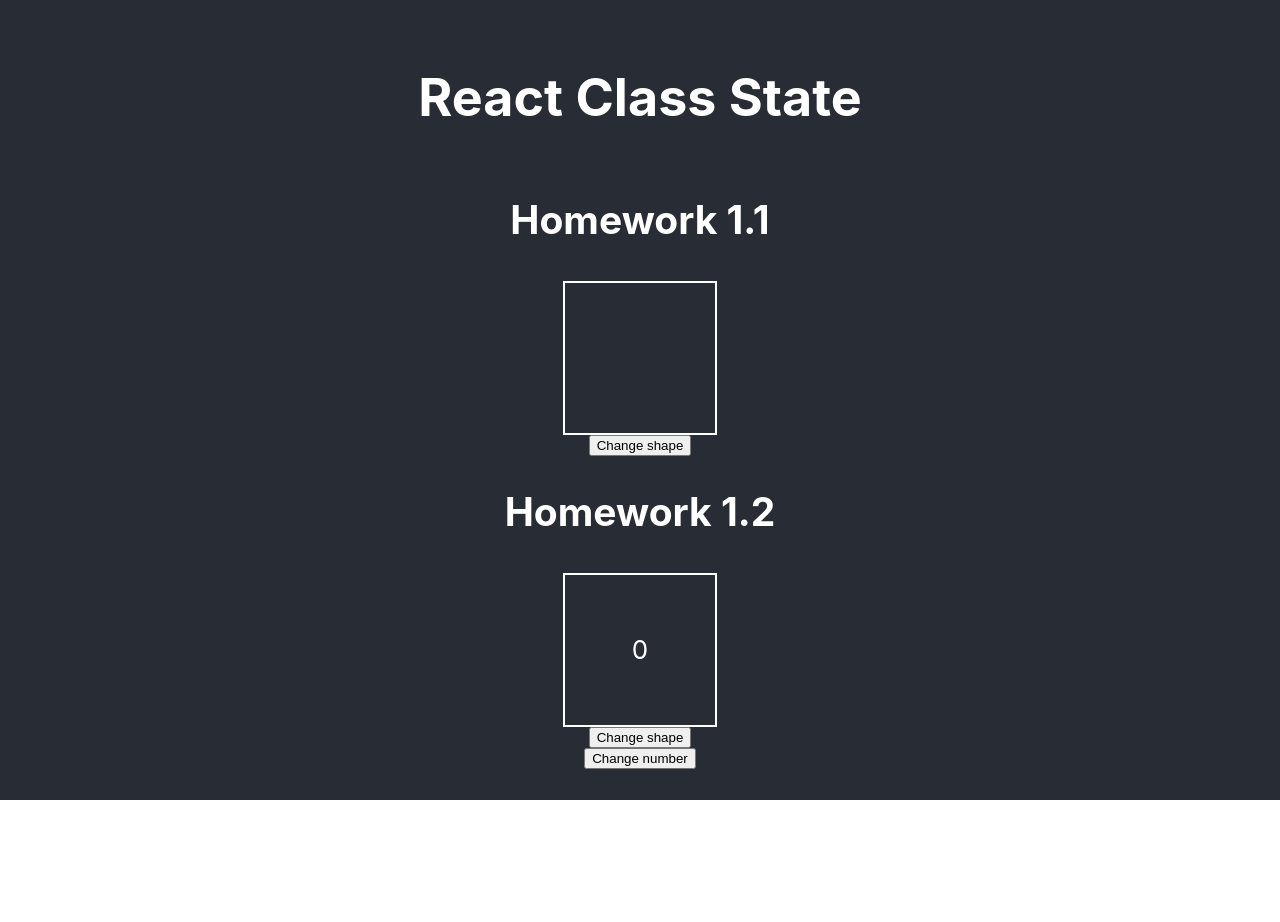
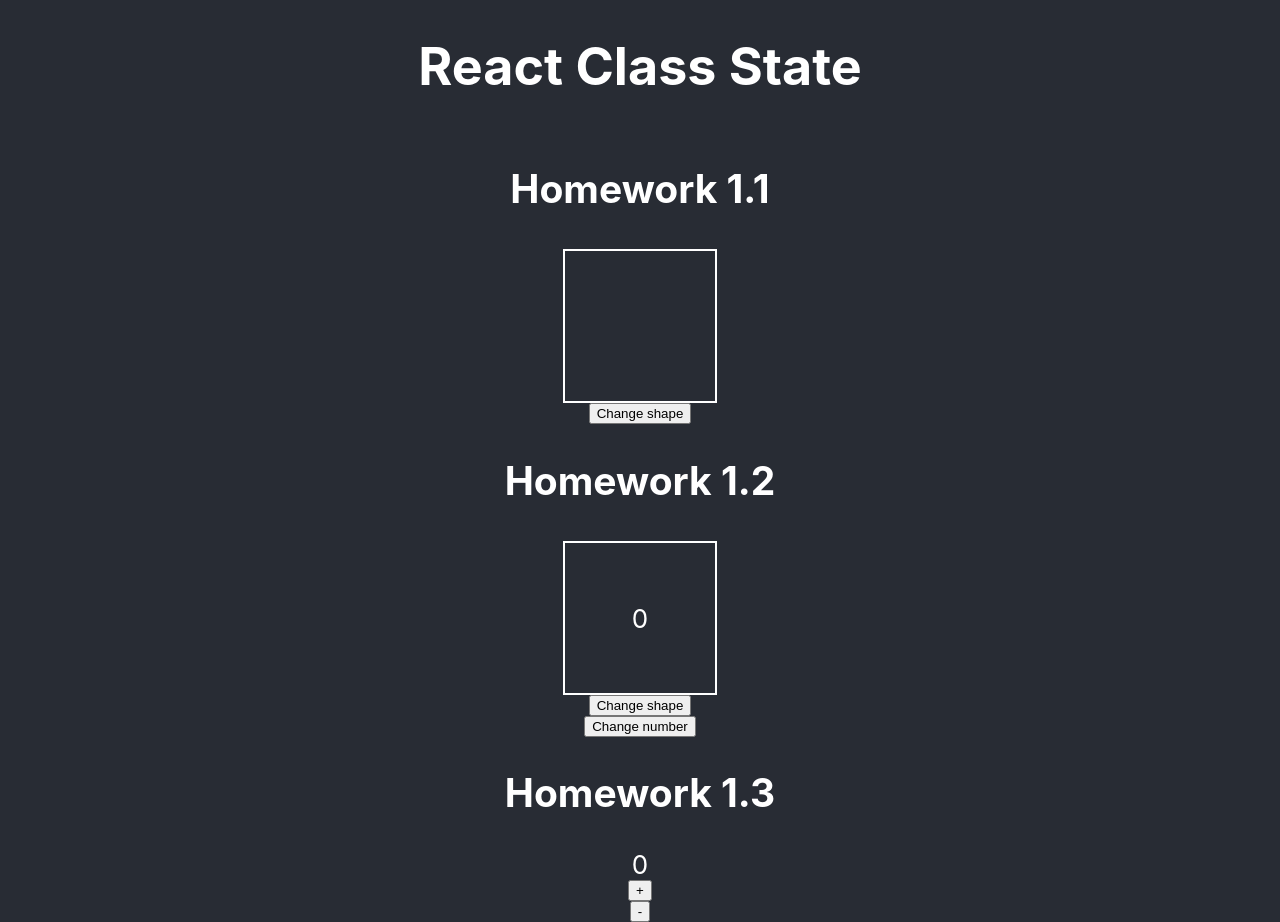
Before and after one commit to marinkus/22-delfinai, a React (Create React App) app in the folder r1/: page / in a window 1280 px wide. Before the commit the page ends 800 px from the top, so only its background shows below. Built offline with nearby package versions, Linux system fonts and the light colour scheme.

Commit message:
hw state #3

```diff
--- a/r1/src/App.jsx
+++ b/r1/src/App.jsx
@@ -1,6 +1,7 @@
 import './App.css';
 import HomeworkState1 from './Components/006/HomeworkState1';
 import HomeworkState2 from './Components/006/HomeworkState2';
+import HomeworkState3 from './Components/006/HomeworkState3';
 
 
 
@@ -11,6 +12,7 @@
         <h1>React Class State</h1>
         <HomeworkState1></HomeworkState1>
         <HomeworkState2></HomeworkState2>
+        <HomeworkState3></HomeworkState3>
       </header>
     </div>
   );
--- /dev/null
+++ b/r1/src/Components/006/HomeworkState3.jsx
@@ -0,0 +1,25 @@
+/* Sukurti aplikaciją, kuri turi mygtukus plus ir minus, bei atvaizduoja skaičių 0. Paspaudus plus mygtuką, skaičius padidėja 1, o paspaudus minus- sumažėja 3
+ */
+
+import { useState } from "react";
+
+function HomeworkState3() {
+
+    const [number, setNumber] = useState(0);
+    const increaseNumber = () => setNumber(n =>  n + 1);
+    const decreaseNumber = () => setNumber(n =>  n - 3);
+
+    return (
+        <>
+        <h2>Homework 1.3</h2>
+        <div>
+            {number}
+        </div>
+        <button onClick={increaseNumber}>+</button>
+        <button onClick={decreaseNumber}>-</button>
+        </>
+    )
+
+};
+
+export default HomeworkState3;
```
